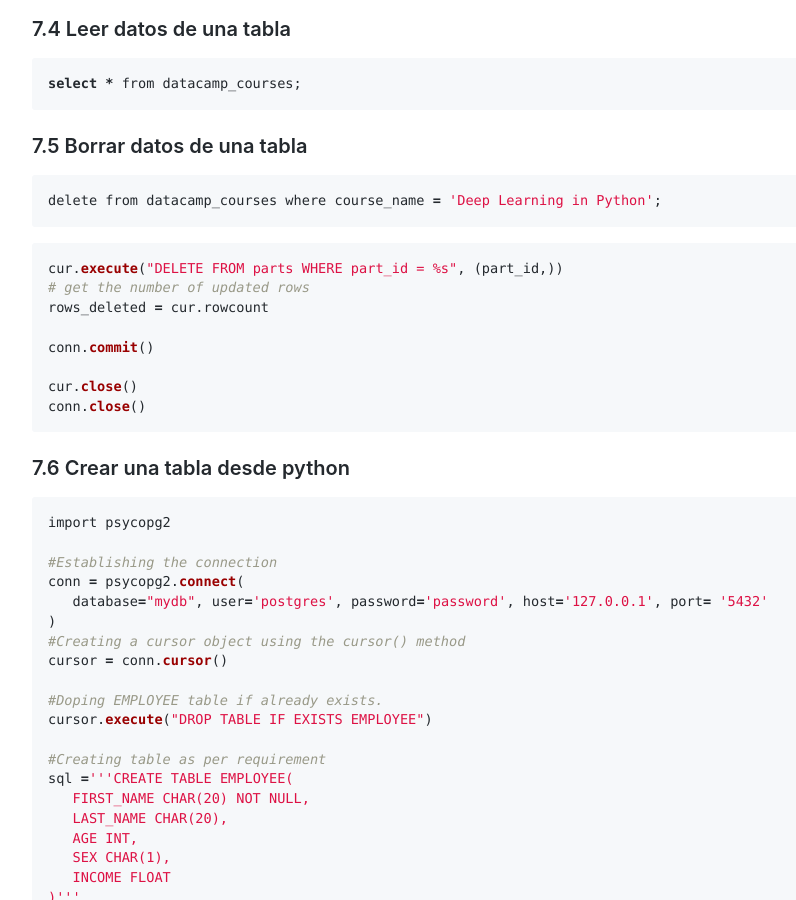
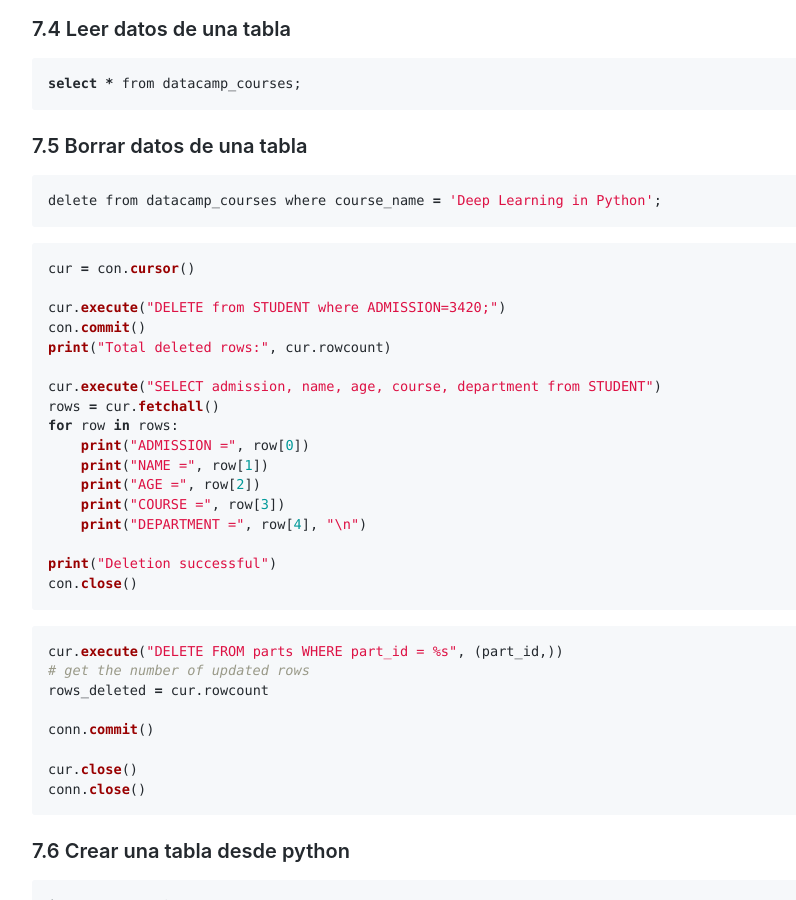
Before and after one commit to Akira3030/formacion, a Jekyll site: the page built from articulos/python-postgresql.md, in a window 1280 px wide and 900 px high, scrolled down 4257 px. Shown: the whole window, without its empty margins (163-959 px from the left). Built offline with Jekyll 4.4.1, drawn with Linux system fonts in a browser that asks for light colours; emoji names are drawn with the system emoji font.

Commit message:
Update python-postgresql.md

````diff
--- a/articulos/python-postgresql.md
+++ b/articulos/python-postgresql.md
@@ -208,6 +208,27 @@ delete from datacamp_courses where course_name = 'Deep Learning in Python';
 ```
 
 ```python
+cur = con.cursor()
+
+cur.execute("DELETE from STUDENT where ADMISSION=3420;")
+con.commit()
+print("Total deleted rows:", cur.rowcount)
+
+cur.execute("SELECT admission, name, age, course, department from STUDENT")
+rows = cur.fetchall()
+for row in rows:
+    print("ADMISSION =", row[0])
+    print("NAME =", row[1])
+    print("AGE =", row[2])
+    print("COURSE =", row[3])
+    print("DEPARTMENT =", row[4], "\n")
+
+print("Deletion successful")
+con.close()
+```
+
+
+```python
 cur.execute("DELETE FROM parts WHERE part_id = %s", (part_id,))
 # get the number of updated rows
 rows_deleted = cur.rowcount
````
